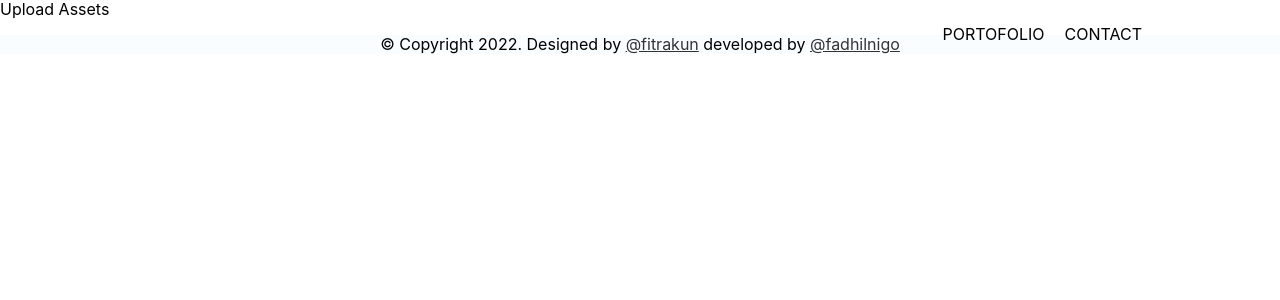
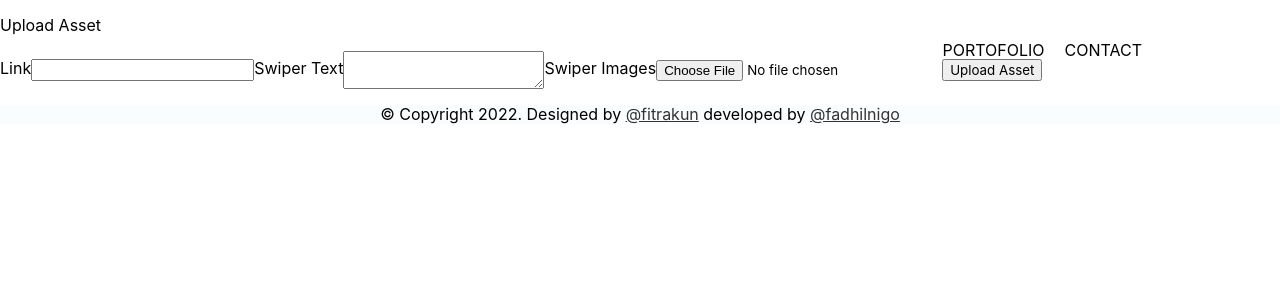
Before and after one commit to fadhilnigo/fadhilnigo-porto, a React (Create React App) app: page /upload-asset in a window 1280 px wide. Shown: the top 300 px of the page. Built offline with nearby package versions, Linux system fonts and the light colour scheme; no server answers; sample sign-in values are in the browser's storage.

Commit message:
Add upload slider asset feature

```diff
--- a/src/pages/UploadAsset.jsx
+++ b/src/pages/UploadAsset.jsx
@@ -1,9 +1,186 @@
-import React from 'react';
+import { useState, useEffect, useRef } from 'react'
+import { getAuth, onAuthStateChanged} from 'firebase/auth'
+import { getStorage, ref, uploadBytesResumable, getDownloadURL } from "firebase/storage"
+import { addDoc, collection, serverTimestamp } from 'firebase/firestore'
+import { db } from '../firebase.config'
+import { useNavigate } from 'react-router-dom'
+import Spinner from '../component/Spinner'
+import { v4 as uuidv4 } from 'uuid'
 
 function UploadAsset() {
+  const [loading, setLoading] = useState(false)
+  const [ formData, setFormData] = useState({
+    images: {},
+    swiperLink: '',
+    swiperText: '',
+  })
+
+  const {
+    images,
+    swiperLink,
+    swiperText
+  } = formData
+
+  const auth = getAuth()
+  const navigate = useNavigate()
+  const isMounted = useRef(true)
+
+  useEffect(() => {
+    if(isMounted) {
+      onAuthStateChanged(auth, (user) => {
+        if (user) {
+          setFormData({...formData, userRef: user.uid})
+        } else {
+          navigate('/sign-in')
+        }
+      })
+    }
+    return () => {
+      isMounted.current= false
+    }
+    //eslint-disable-next-line react-hooks/exhaustive-deps
+  }, [isMounted])
+
+  const onSubmit = async (e) => {
+    e.preventDefault()
+
+    setLoading(true)
+
+    if(images.length > 1) {
+      setLoading(false)
+      window.alert('Max 1 image')
+      return
+    }
+
+    const storeImage = async (image) => {
+      return new Promise((resolve, reject) => {
+        const storage = getStorage()
+        const fileName =`${auth.currentUser.uid}-${image.name}-${uuidv4()}`
+
+        const storageRef = ref(storage, 'images/' + fileName)
+
+        const uploadTask = uploadBytesResumable(storageRef, image)
+
+        uploadTask.on('state_changed',
+          (snapshot) => {
+            const progress = (snapshot.bytesTransferred / snapshot.totalBytes) * 100;
+            console.log('Upload is ' + progress + '% done');
+            switch (snapshot.state) {
+              case 'paused':
+                console.log('Upload is paused')
+                break;
+              case 'running':
+                console.log('Upload is running')
+                break;
+              default:
+                break;
+            }
+          },
+          (error) => {
+            reject(error)
+          },
+          () => {
+            // Handle successful uploads on complete
+            // For instance, get the download URL: https://firebasestorage.googleapis.com/...
+            getDownloadURL(uploadTask.snapshot.ref).then((downloadURL) => {
+              resolve(downloadURL)
+            });
+          }
+        );
+      })
+    }
+
+    const swiperImg = await Promise.all(
+      [...images].map((image) => storeImage(image))
+    ).catch(() => {
+      setLoading(false)
+      window.alert('Images not uploaded')
+      return
+    })
+
+    const formDataCopy = {
+      ...formData,
+      swiperImg,
+      timestamp: serverTimestamp()
+    }
+
+    delete formDataCopy.images
+
+    const docRef = await addDoc(collection(db, 'swiperAssets'),
+    formDataCopy)
+
+    setLoading(false)
+    window.alert('Asset Saved')
+    navigate('/upload-asset')
+  }
+
+  const onMutate = (e) => {
+    let boolean = null
+
+
+    if (e.target.files) {
+      setFormData((prevState) => ({
+        ...prevState,
+        images: e.target.files,
+      }))
+    }
+
+    if (!e.target.files) {
+      setFormData((prevState) => ({
+        ...prevState,
+        [e.target.id]: boolean ?? e.target.value,
+      }))
+    }
+  }
+
+  if (loading) {
+    return <Spinner />
+  }
+
   return (
-  <div>
-    Upload Assets
+    <div className='profile'>
+    <header>
+      <p className='pageHeader'>Upload Asset</p>
+    </header>
+
+    <main>
+      <form onSubmit={onSubmit}>
+
+        <label className='formLabel'>Link</label>
+        <input
+          className='formInputName'
+          type='text'
+          id='swiperLink'
+          value={swiperLink}
+          onChange={onMutate}
+          required
+        />
+
+        <label className='formLabel'>Swiper Text</label>
+        <textarea
+          className='formInputAddress'
+          type='text'
+          id='swiperText'
+          value={swiperText}
+          onChange={onMutate}
+          required
+        />
+
+        <label className='formLabel'>Swiper Images</label>
+        <input
+          className='formInputFile'
+          type='file'
+          id='swiperImg'
+          onChange={onMutate}
+          max='1'
+          accept='.jpg,.png,.jpeg'
+          required
+        />
+        <button type='submit' className='btn--pills createListingButton'>
+          Upload Asset
+        </button>
+      </form>
+    </main>
   </div>
   )
 }
```
